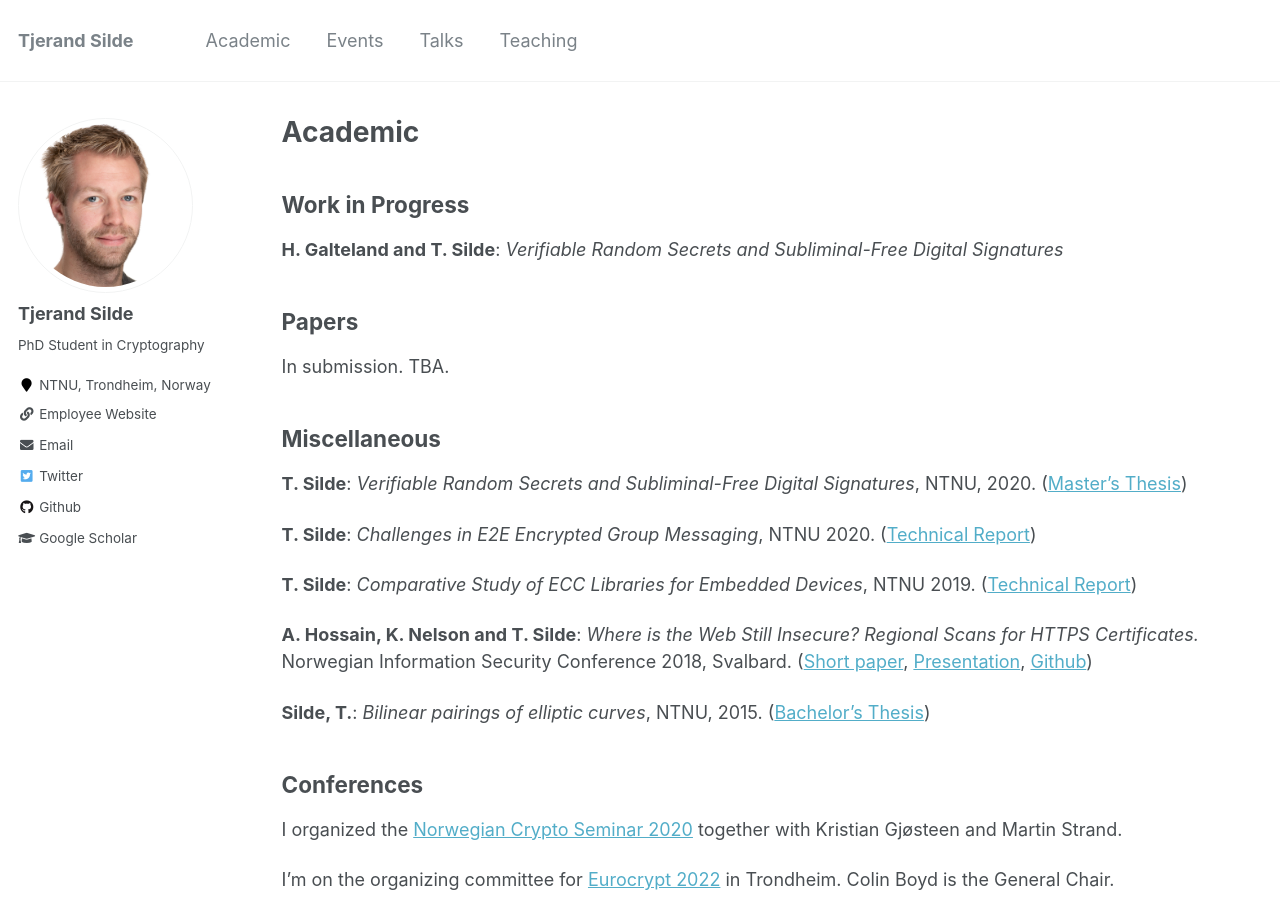
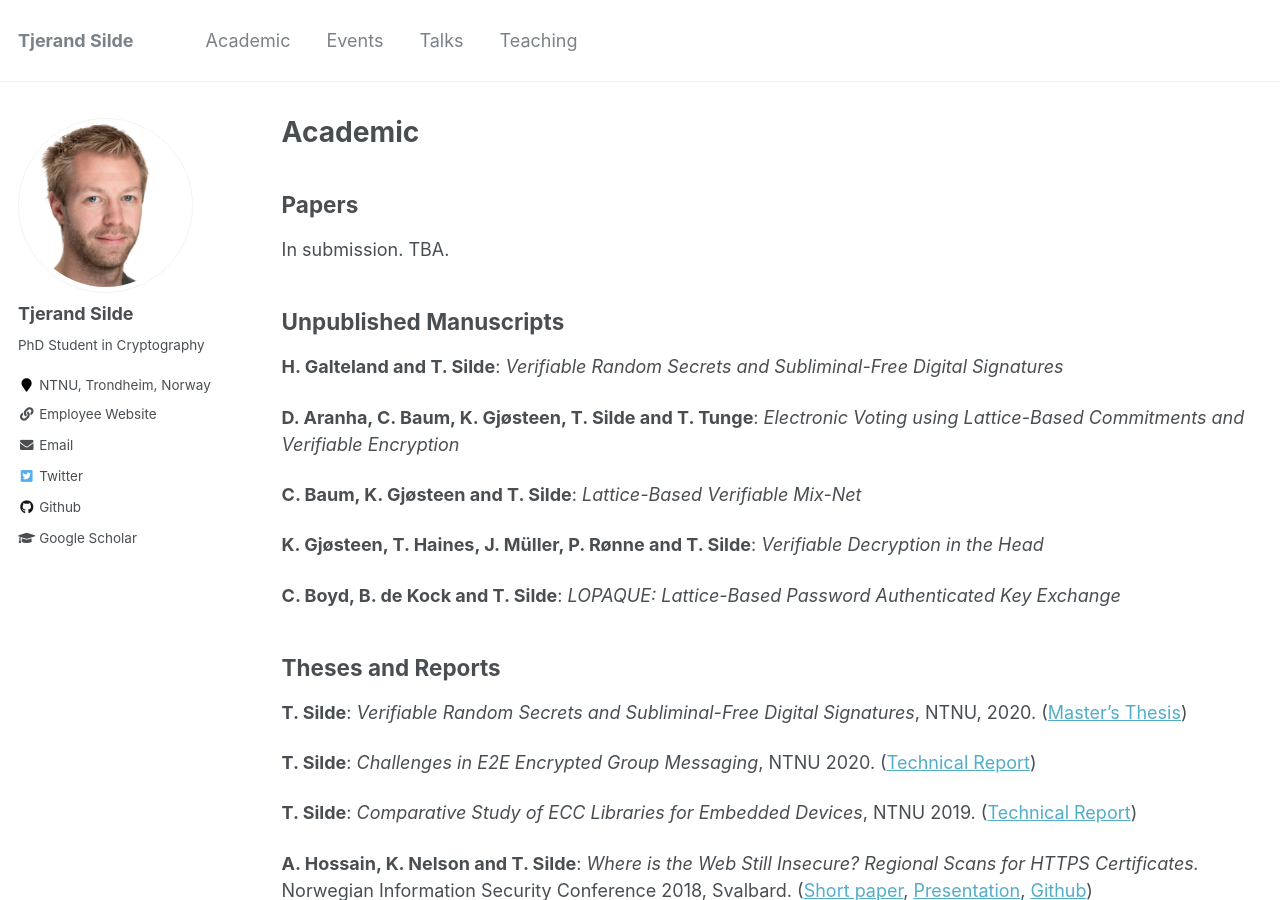
Before and after one commit to tjesi/tjesi.github.io, a Jekyll site: the page built from _pages/academic.md, in a window 1280 px wide and 900 px high. Built offline with Jekyll 4.4.1, drawn with Linux system fonts in a browser that asks for light colours.

Commit message:
Update academic.md

```diff
--- a/_pages/academic.md
+++ b/_pages/academic.md
@@ -5,15 +5,23 @@ permalink: /academic/
 author_profile: true
 ---
 
-## Work in Progress
-
-**H. Galteland and T. Silde**: _Verifiable Random Secrets and Subliminal-Free Digital Signatures_
-
 ## Papers
 
 In submission. TBA.
 
-## Miscellaneous
+## Unpublished Manuscripts
+
+**H. Galteland and T. Silde**: _Verifiable Random Secrets and Subliminal-Free Digital Signatures_
+
+**D. Aranha, C. Baum, K. Gjøsteen, T. Silde and T. Tunge**: _Electronic Voting using Lattice-Based Commitments and Verifiable Encryption_
+
+**C. Baum, K. Gjøsteen and T. Silde**: _Lattice-Based Verifiable Mix-Net_
+
+**K. Gjøsteen, T. Haines, J. Müller, P. Rønne and T. Silde**: _Verifiable Decryption in the Head_
+
+**C. Boyd, B. de Kock and T. Silde**: _LOPAQUE: Lattice-Based Password Authenticated Key Exchange_
+
+## Theses and Reports
 
 **T. Silde**: _Verifiable Random Secrets and Subliminal-Free Digital Signatures_, NTNU, 2020. ([Master's Thesis](https://tjerandsilde.no/files/Master_Thesis.pdf))
 
```
